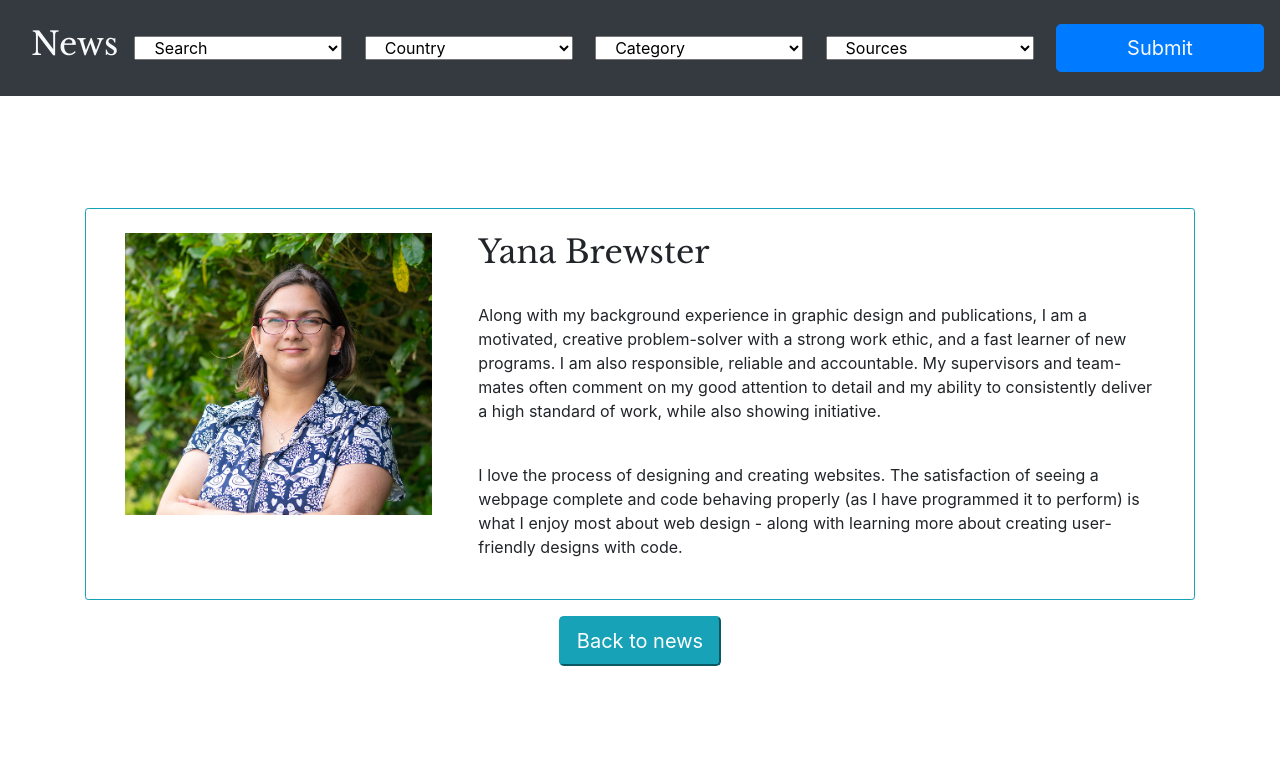
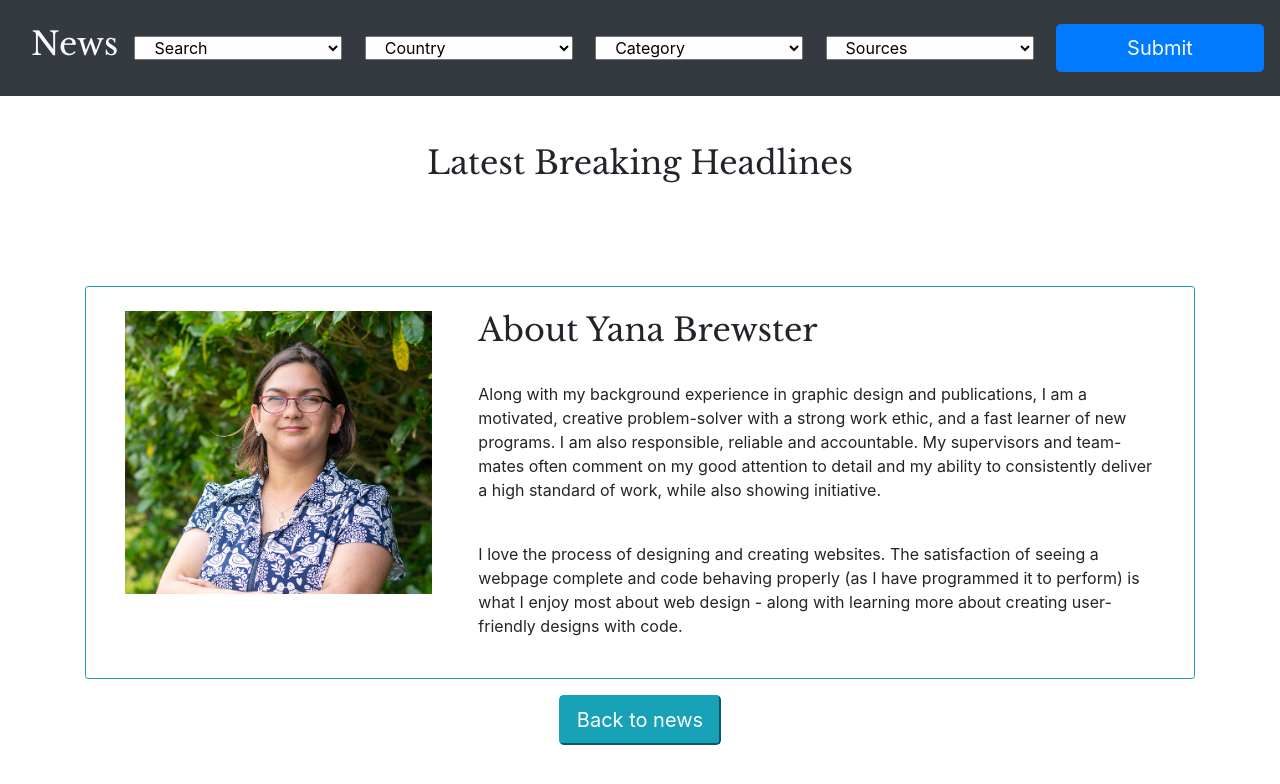
Before and after one commit to YanaBrewster/formative3-1, a website: page index.html in a window 1280 px wide. Both pictures are taken after a click on the button "Who created this page?". Drawn offline with nearby package versions, Linux system fonts and the light colour scheme; no server answers.

Commit message:
headlines added to index

```diff
--- a/index.html
+++ b/index.html
@@ -52,7 +52,10 @@
 
 
   <div class="container">
-    <div id="result" class="row m-auto pt-5">
+    <div class="row mb-3 mt-5">
+      <h2 class="mx-auto">Latest Breaking Headlines</h2>
+    </div>
+    <div id="result" class="row m-auto pt-3">
     </div>
     <div class="row mb-5 mt-3">
       <button class="btn-show btn-lg btn-info mx-auto">Who created this page?</button>
@@ -62,7 +65,7 @@
         <img class="img-fluid pr-3" alt="Yana Brewster" src="images/yanabrewster.png">
       </div>
       <div class="col-8">
-        <h2>Yana Brewster</h2> <br>
+        <h2>About Yana Brewster</h2> <br>
         <p>Along with my background experience in graphic design and publications, I am a motivated, creative problem-solver with a strong work ethic, and a fast learner of new programs. I am also responsible, reliable and accountable. My supervisors and team-mates often comment on my good attention to detail and my ability to consistently deliver a high standard of work, while also showing initiative.</p>
         <br>
         <p>I love the process of designing and creating websites. The satisfaction of seeing a webpage complete and code behaving properly (as I have programmed it to perform) is what I enjoy most about web design - along with learning more about creating user-friendly designs with code.
```
